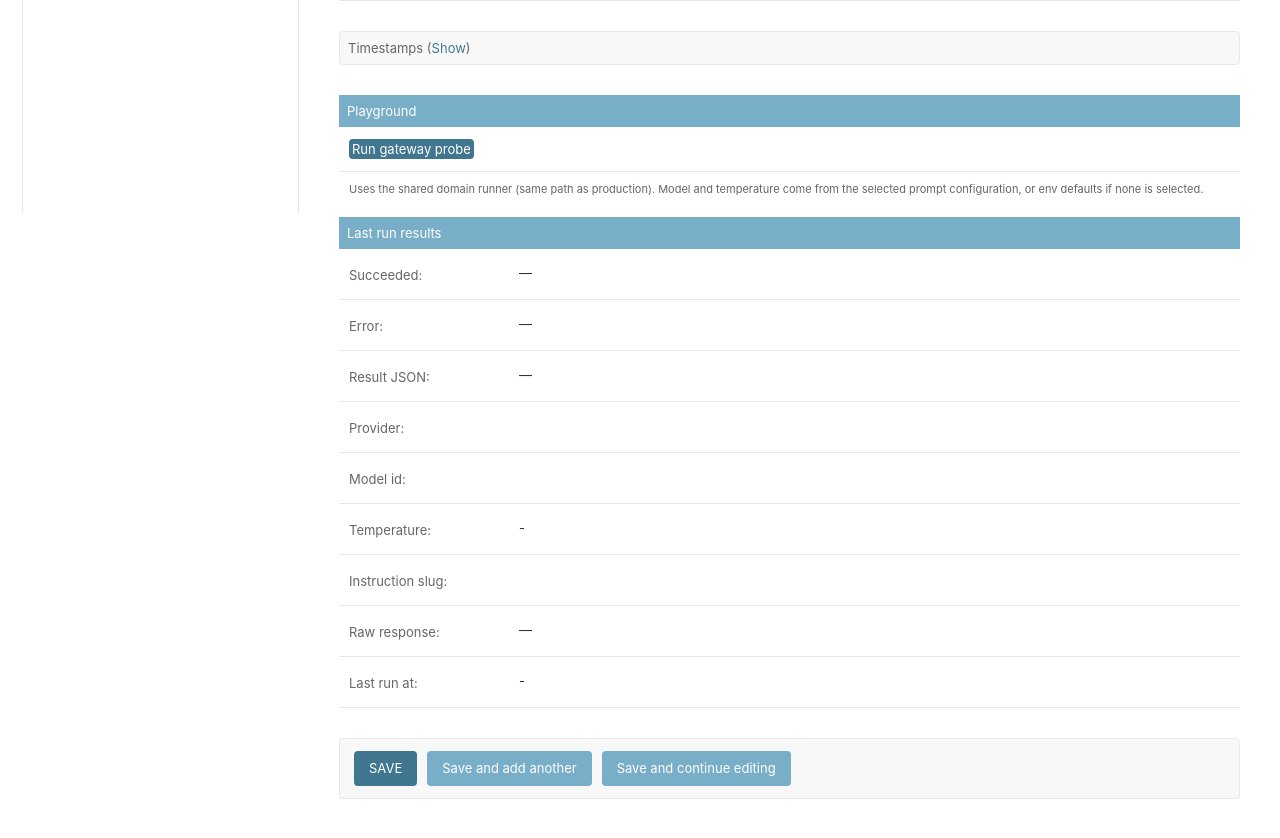
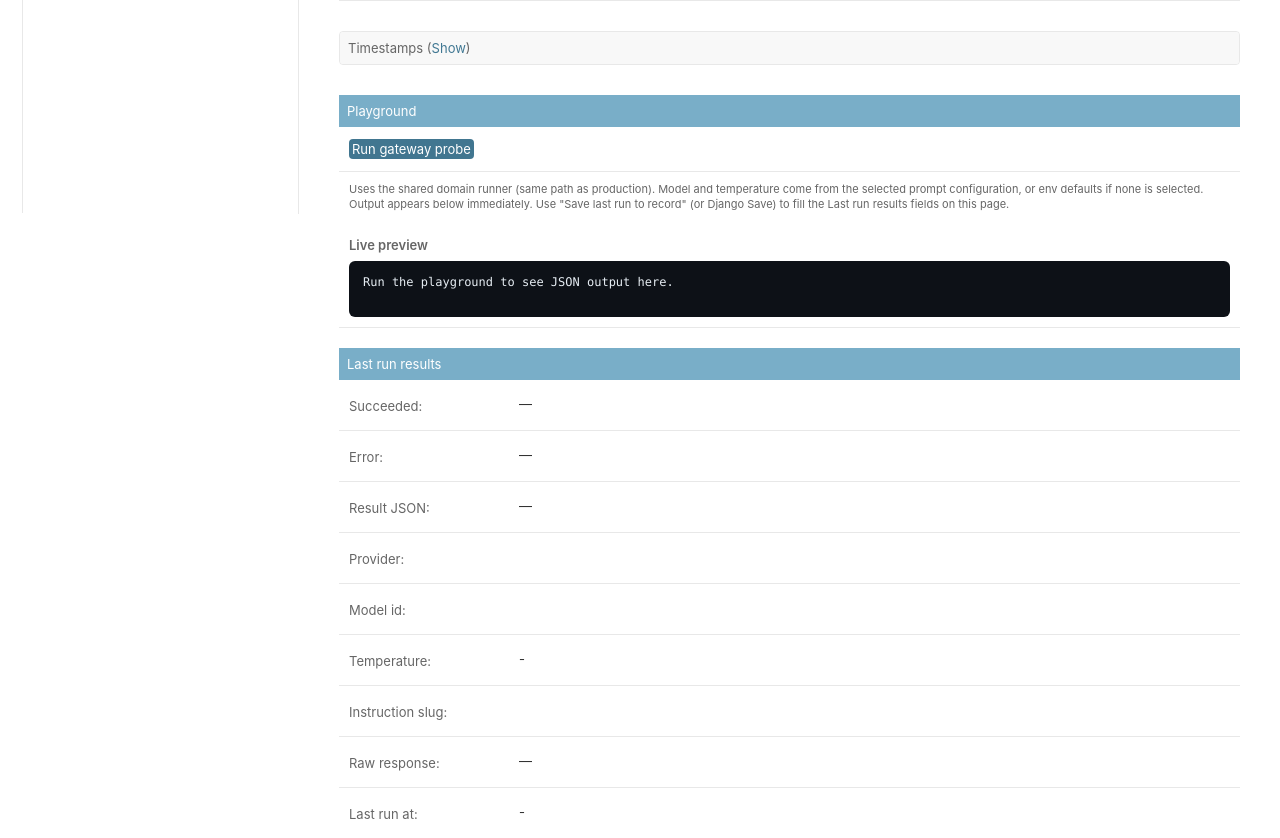
Before and after one commit to esaatech/esaaedu-backend, a Django app: page /admin/ai_service/aigatewayplayground/add/ in a window 1280 px wide. Shown: the part 673-1511 px from the top of the page. Before the commit the page ends 1472 px from the top, so only its background shows below. Run offline with Django 4.2, Linux system fonts and the light colour scheme; the visitor is signed in with stand-in values (Sample User, id 1); data that the repository does not hold is empty; parts of the project's set-up code (start-up, migrations or seed data) failed here and were passed over.

Commit message:
Show live playground JSON after Run and persist it on Save.
Last run results only filled after persist; Add forms had no preview target. Always render a live preview and apply pending_result on Django Save.

```diff
--- a/templates/admin/ai_service/_playground_run_widget.html
+++ b/templates/admin/ai_service/_playground_run_widget.html
@@ -8,7 +8,7 @@
     </button>
     {% if persist_url %}
     <button type="button" id="ai-playground-persist" class="button" disabled
-            title="{% translate 'Stores the last successful (or failed) preview on this saved record.' %}">
+            title="{% translate 'Stores the last preview into Last run results on this saved record.' %}">
       {% translate "Save last run to record" %}
     </button>
     {% endif %}
@@ -21,9 +21,19 @@
     {% blocktranslate trimmed %}
       Uses the shared domain runner (same path as production). Model and temperature come from
       the selected prompt configuration, or env defaults if none is selected.
+      Output appears below immediately. Use &quot;Save last run to record&quot; (or Django Save) to
+      fill the Last run results fields on this page.
     {% endblocktranslate %}
   </p>
   <div id="ai-playground-message" style="margin-top:12px;"></div>
+  <div class="form-row" style="margin-top:14px;">
+    <label style="font-weight:600;">{% translate "Live preview" %}</label>
+    <pre id="ai-playground-live-result"
+         style="white-space:pre-wrap;font-size:12px;max-height:480px;overflow:auto;
+                background:#0d1117;color:#e6edf3;padding:14px;border-radius:6px;margin:8px 0 0;">
+{% translate "Run the playground to see JSON output here." %}
+    </pre>
+  </div>
 </div>
 
 <script>
@@ -85,8 +95,22 @@
   }
 
   function updateResultPreview(payload) {
+    var live = document.getElementById("ai-playground-live-result");
+    if (!live || !payload) return;
+    if (payload.result != null) {
+      live.textContent = JSON.stringify(payload.result, null, 2);
+    } else if (payload.error) {
+      live.textContent = JSON.stringify({
+        success: false,
+        error: payload.error,
+        provider: payload.provider,
+        model_id: payload.model_id
+      }, null, 2);
+    } else {
+      live.textContent = JSON.stringify(payload, null, 2);
+    }
     var pre = document.getElementById("ai-playground-ro-result");
-    if (pre && payload && payload.result != null) {
+    if (pre && payload.result != null) {
       pre.textContent = JSON.stringify(payload.result, null, 2);
     }
   }
@@ -112,10 +136,12 @@
           if (persistBtn) persistBtn.disabled = false;
           updateResultPreview(res.j);
           if (res.j && res.j.success) {
+            var tip = persistUrl
+              ? " Click Save last run to record to fill Last run results below."
+              : " Click Django Save to store this run on the new record.";
             showMessage(
               "Success — provider=" + esc(res.j.provider) +
-              " model=" + esc(res.j.model_id) +
-              ". Use Save last run to record (or Django Save after persist).",
+              " model=" + esc(res.j.model_id) + "." + tip,
               false
             );
           } else {
```
Also changed, not shown: ai_service/admin_playground.py (+13 -0 lines).
